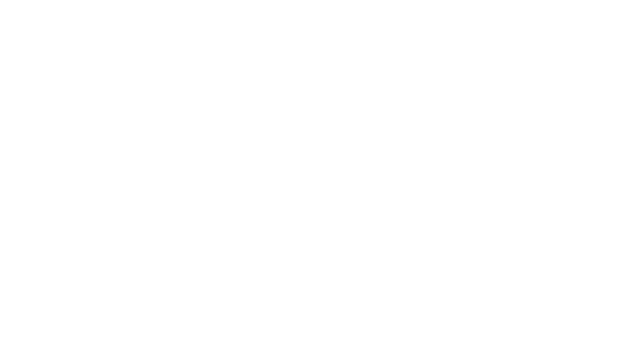
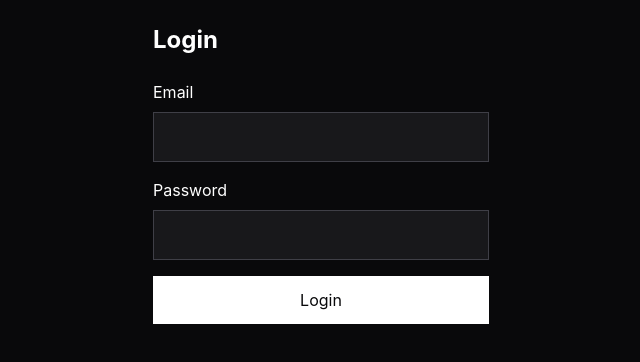
Before and after one commit to ahmadilham22/movies-ticket-frontend, a React (Vite) app: page /login in a window 1280 px wide. Before the commit this address had no page. Shown: the top 362 px of the page, without its empty margins (319-959 px from the left). Built offline with nearby package versions, Linux system fonts and the light colour scheme.

Commit message:
feat: add login and logout

```diff
--- a/src/App.jsx
+++ b/src/App.jsx
@@ -1,12 +1,14 @@
 import { Routes, Route } from "react-router";
 import MovieListPage from "./pages/MovieListPage";
 import MovieDetailPage from "./pages/MovieDetailPage";
+import LoginPage from "./pages/LoginPage";
 
 function App() {
   return (
     <Routes>
       <Route path="/" element={<MovieListPage />} />
       <Route path="/movies/:id" element={<MovieDetailPage />} />
+      <Route path="/login" element={<LoginPage />} />
     </Routes>
   );
 }
--- /dev/null
+++ b/src/pages/LoginPage.jsx
@@ -0,0 +1,90 @@
+import { useState } from "react";
+import { useNavigate } from "react-router";
+
+function LoginPage() {
+  const navigate = useNavigate();
+
+  const [email, setEmail] = useState("");
+  const [password, setPassword] = useState("");
+  const [isSubmitting, setIsSubmitting] = useState(false);
+  const [errorMessage, setErrorMessage] = useState("");
+
+  async function handleLogin(event) {
+    event.preventDefault();
+    setIsSubmitting(true);
+    setErrorMessage("");
+
+    try {
+      const response = await fetch("/api/login", {
+        method: "POST",
+        headers: {
+          "Content-Type": "application/json",
+        },
+        body: JSON.stringify({
+          email: email.trim(),
+          password,
+        }),
+      });
+
+      const result = await response.json();
+
+      if (!response.ok) {
+        throw new Error(result.message || "Login failed.");
+      }
+
+      sessionStorage.setItem("token", result.data);
+      navigate("/", { replace: true });
+    } catch (error) {
+      setErrorMessage(error.message);
+    } finally {
+      setIsSubmitting(false);
+    }
+  }
+
+  return (
+    <main className="min-h-screen bg-zinc-950 text-white">
+      <div className="mx-auto max-w-sm p-6">
+        <h1 className="text-2xl font-bold">Login</h1>
+
+        <form className="mt-6 space-y-4" onSubmit={handleLogin}>
+          <div>
+            <label htmlFor="email">Email</label>
+            <input
+              id="email"
+              type="email"
+              autoComplete="username"
+              value={email}
+              onChange={(event) => setEmail(event.target.value)}
+              required
+              className="mt-2 w-full border border-zinc-700 bg-zinc-900 p-3"
+            />
+          </div>
+
+          <div>
+            <label htmlFor="password">Password</label>
+            <input
+              id="password"
+              type="password"
+              autoComplete="current-password"
+              value={password}
+              onChange={(event) => setPassword(event.target.value)}
+              required
+              className="mt-2 w-full border border-zinc-700 bg-zinc-900 p-3"
+            />
+          </div>
+
+          <button
+            type="submit"
+            className="w-full bg-white p-3 text-zinc-950"
+            disabled={isSubmitting}
+          >
+            {isSubmitting ? "Logging in..." : "Login"}
+          </button>
+          {errorMessage && <p role="alert">{errorMessage}</p>}
+        </form>
+      </div>
+    </main>
+  );
+}
+
+export default LoginPage;
--- a/src/pages/MovieListPage.jsx
+++ b/src/pages/MovieListPage.jsx
@@ -1,6 +1,7 @@
 import { useState } from "react";
 import MovieCard from "../components/MovieCard";
 import { useEffect } from "react";
+import { Link } from "react-router";
 
 function MovieListPage() {
   const [movies, setMovies] = useState([]);
@@ -51,12 +52,41 @@
     movie.title.toLowerCase().includes(normalizedSearch),
   );
 
+  const [hasToken, setHasToken] = useState(() =>
+    Boolean(sessionStorage.getItem("token")),
+  );
+
+  function handleLogout() {
+    sessionStorage.removeItem("token");
+    setHasToken(false);
+  }
+
   return (
     <main className="min-h-screen bg-zinc-950 text-white">
       <div className="mx-auto max-w-5xl p-6">
-        <header className="flex items-center justify-between gap-4">
+        <header className="flex flex-wrap items-center justify-between gap-4">
           <h1 className="text-2xl font-bold">Movies Ticketing</h1>
-          <p className="text-zinc-400">{filteredMovies.length}</p>
+
+          <div className="flex items-center gap-4">
+            <p className="text-zinc-400">{filteredMovies.length}</p>
+
+            {hasToken ? (
+              <button
+                type="button"
+                onClick={handleLogout}
+                className="p-3 text-sm hover:underline cursor-pointer"
+              >
+                Logout
+              </button>
+            ) : (
+              <Link
+                to="/login"
+                className="p-3 text-sm hover:underline cursor-pointer"
+              >
+                Login
+              </Link>
+            )}
+          </div>
         </header>
         <input
           type="search"
```
